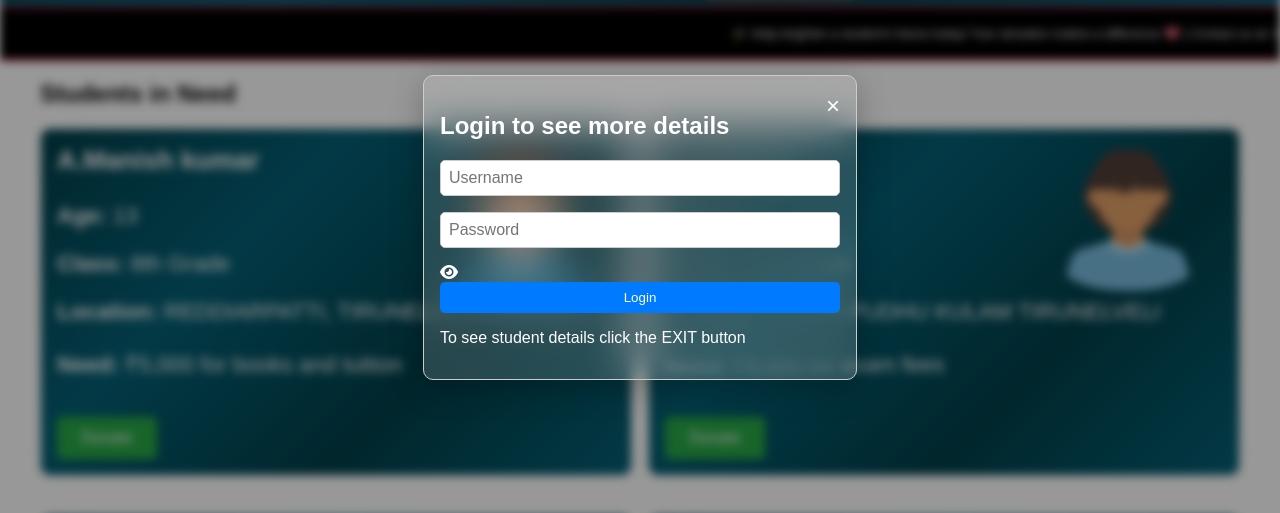
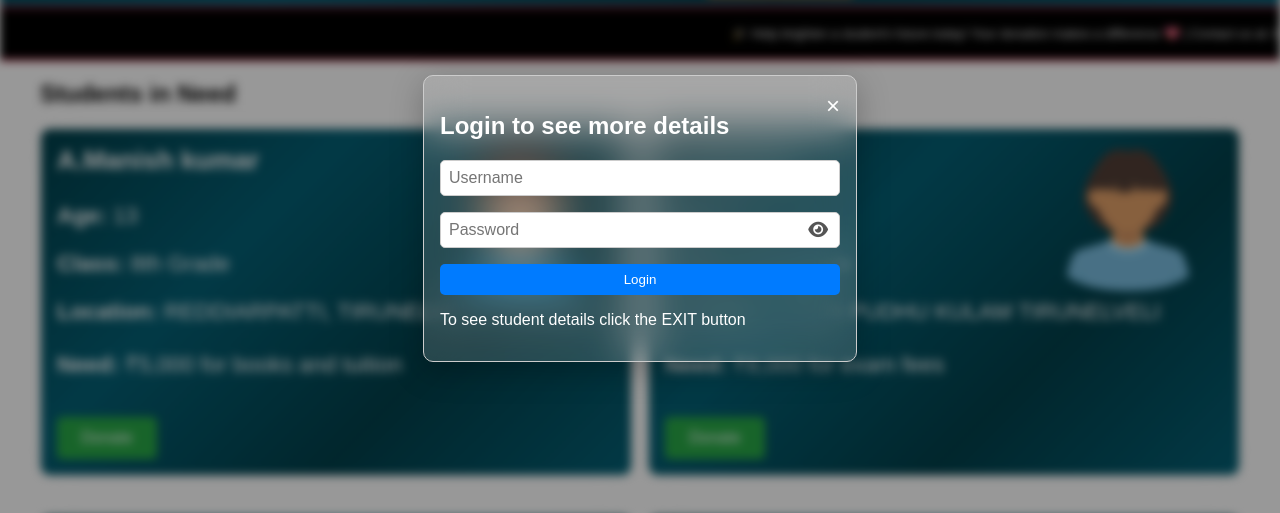
Before and after one commit to Joshua-Samraj/education_website, a plain HTML site: page public/index.html in a window 1280 px wide. Shown: the part 245-758 px from the top of the page. Drawn offline with nearby package versions, Linux system fonts and the light colour scheme.

Commit message:
Update style.css

```diff
--- a/public/css/style.css
+++ b/public/css/style.css
@@ -105,7 +105,30 @@ button {
   box-shadow: 0 0 5px rgba(0, 123, 255, 0.5);
   outline: none;
 }
+.password-container {
+  position: relative;
+  width: 100%;
+}
 
+.password-container .form-input {
+  width: 100%;
+  padding-right: 40px;
+}
+
+.toggle-password {
+  position: absolute;
+  top: 50%;
+  right: 12px;
+  transform: translateY(-50%);
+  cursor: pointer;
+  color: #555;
+  font-size: 1.1rem;
+  transition: color 0.3s ease;
+}
+
+.toggle-password:hover {
+  color: #e7681b;
+}
 
 .spark-text {
   color: #ff0000;
```
